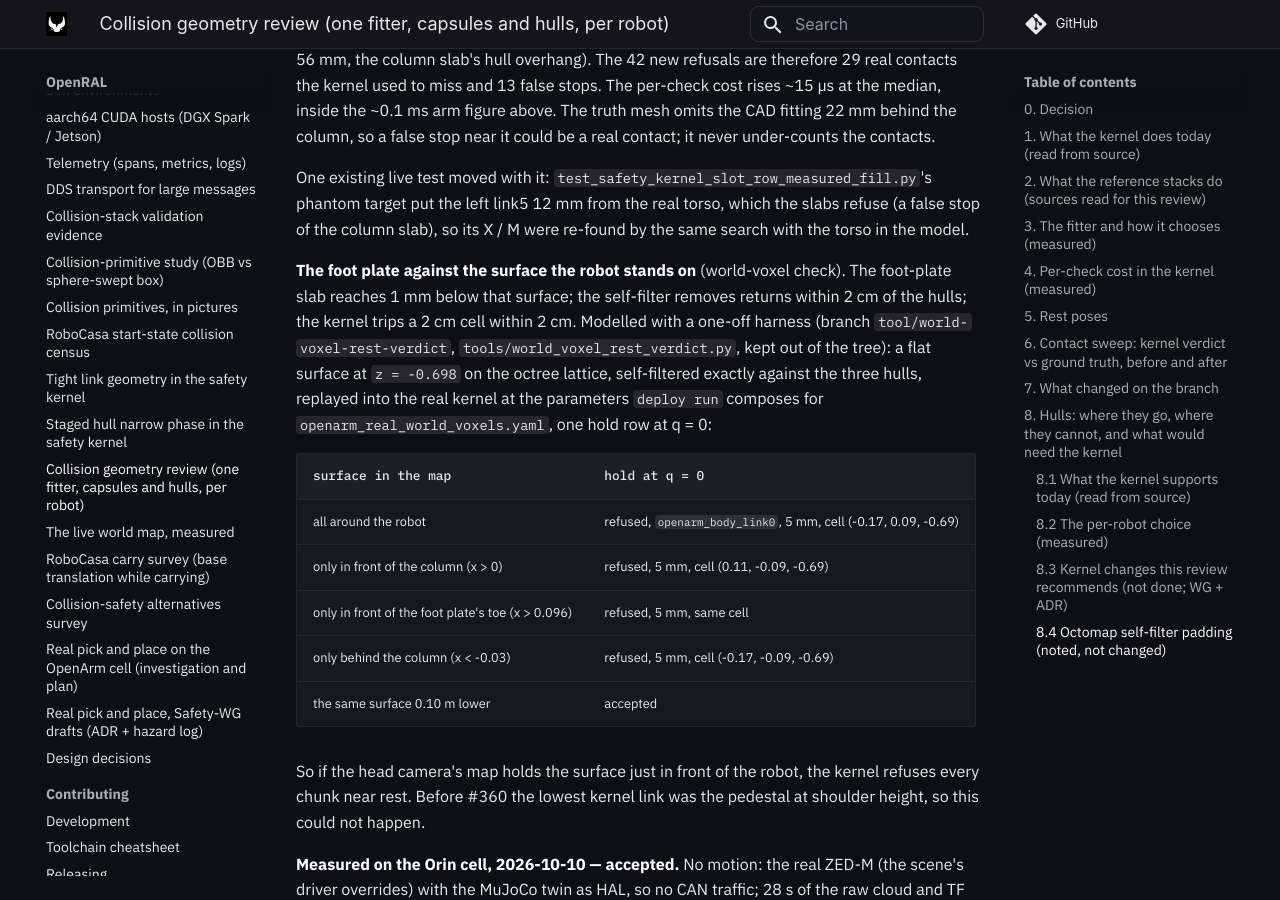
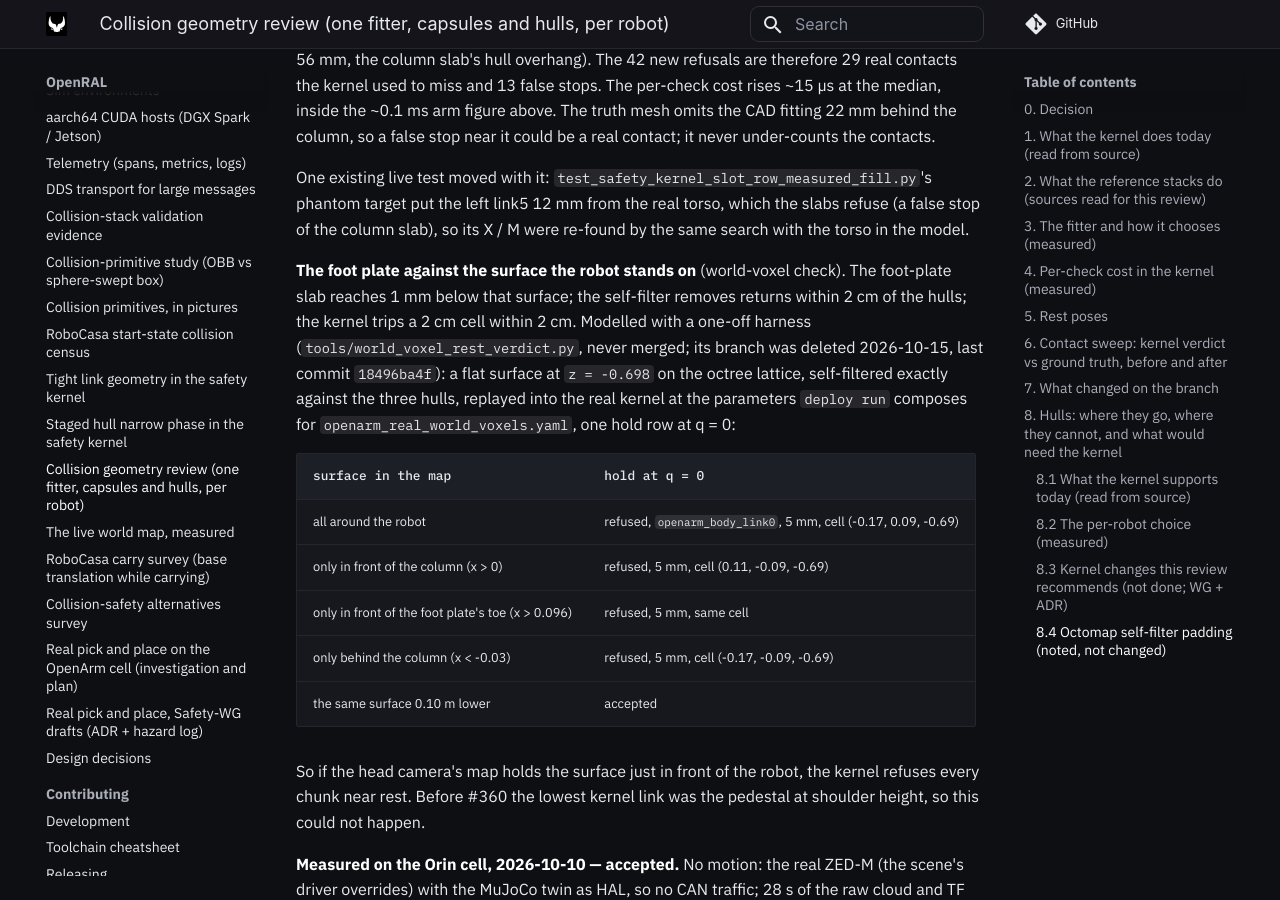
Before and after one commit to OpenRAL/openral, an MkDocs documentation site: the page built from docs/reference/collision-geometry-review.md, in a window 1280 px wide and 900 px high, scrolled down 20176 px. Built offline with MkDocs 1.6.1 and Material for MkDocs 9.7.7, drawn with Linux system fonts in a browser that asks for light colours; comment, search, counter and statistics services are not loaded.

Commit message:
docs(reference): stop pointing at the deleted world-voxel rest-verdict branch
The foot-plate world-voxel results cite a one-off harness that lived on
tool/world-voxel-rest-verdict, which has been deleted. Keep the results,
name the harness as never merged, and record its last commit.

Co-Authored-By: Claude Opus 5.5 <noreply@anthropic.com>
Claude-Session: https://claude.ai/code/session_01EF7XZFjYZvDhjPtd6wko3c
Signed-off-by: Adrian <adrianllopart@gmail.com>

```diff
--- a/docs/reference/collision-geometry-review.md
+++ b/docs/reference/collision-geometry-review.md
@@ -620,8 +620,9 @@ column slab), so its X / M were re-found by the same search with the torso in th
 
 **The foot plate against the surface the robot stands on** (world-voxel check). The foot-plate
 slab reaches 1 mm below that surface; the self-filter removes returns within 2 cm of the hulls;
-the kernel trips a 2 cm cell within 2 cm. Modelled with a one-off harness (branch
-`tool/world-voxel-rest-verdict`, `tools/world_voxel_rest_verdict.py`, kept out of the tree): a
+the kernel trips a 2 cm cell within 2 cm. Modelled with a one-off harness
+(`tools/world_voxel_rest_verdict.py`, never merged; its branch was deleted 2026-10-15, last
+commit `18496ba4f`): a
 flat surface at `z = -0.698` on the octree lattice, self-filtered exactly against the three
 hulls, replayed into the real kernel at the parameters `deploy run` composes for
 `openarm_real_world_voxels.yaml`, one hold row at q = 0:
```
